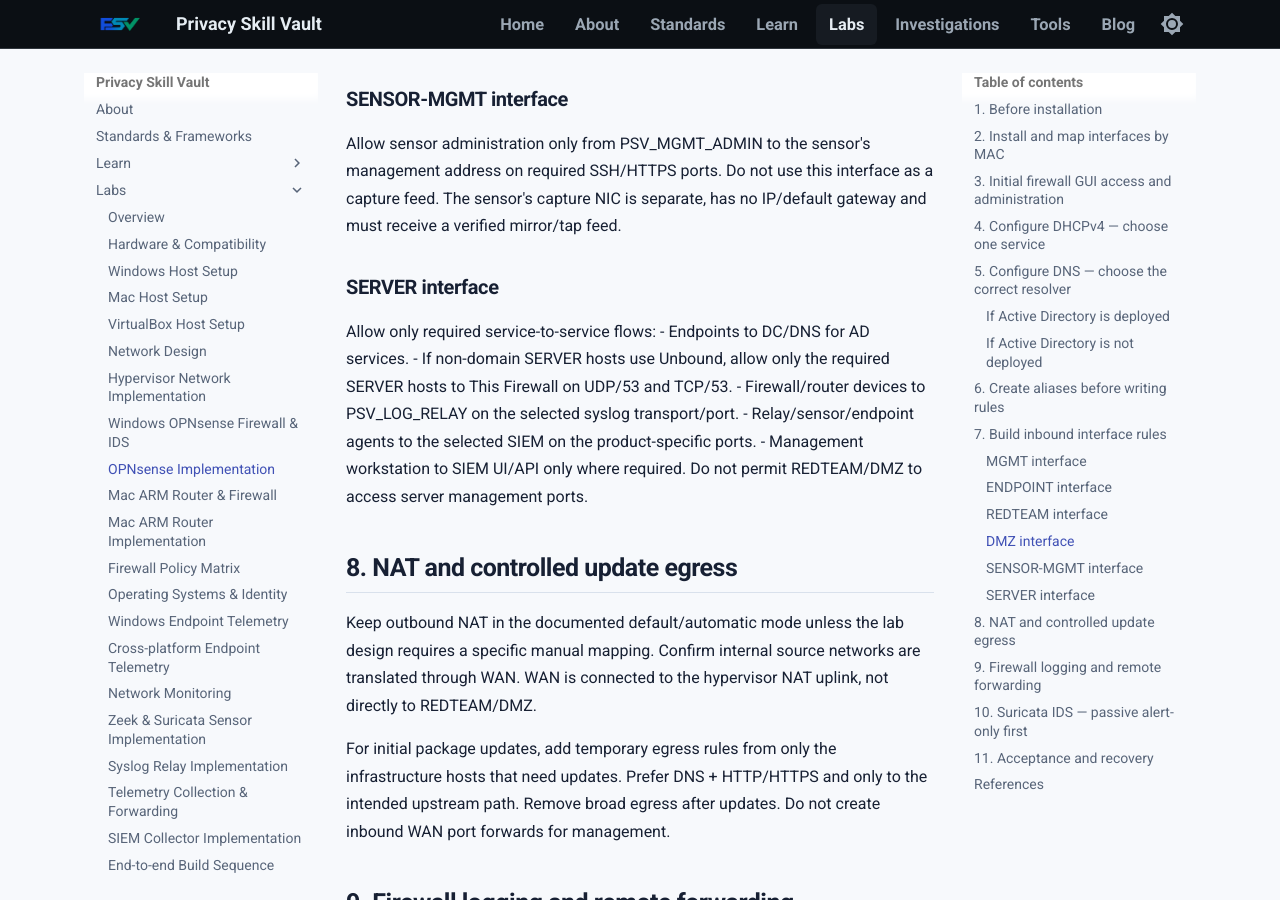
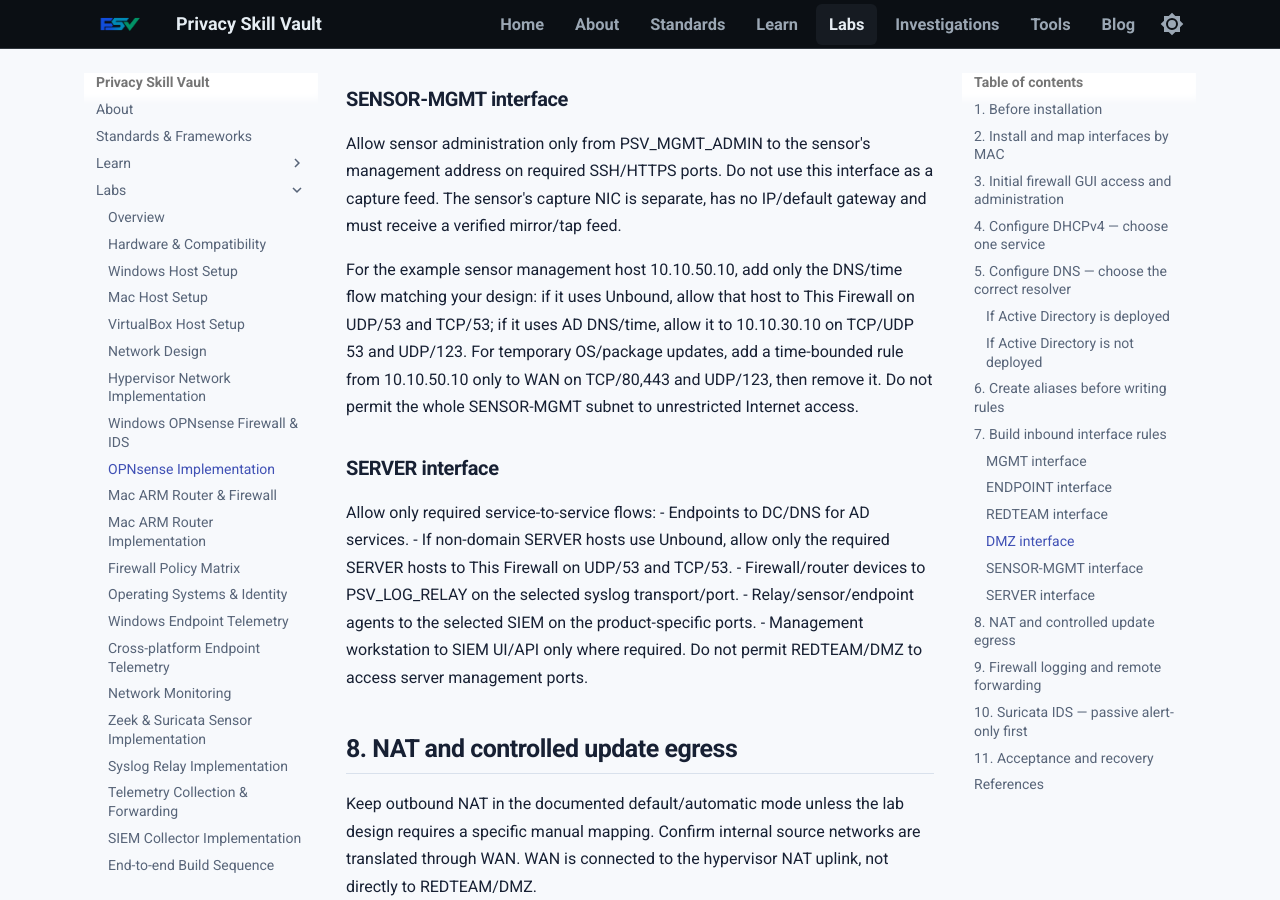
Before and after one commit to PrivacySkillVault/privacyskillvault.github.io, an MkDocs documentation site: the page built from docs/labs/opnsense-implementation.md, in a window 1280 px wide and 900 px high, scrolled down 5756 px. Built offline with MkDocs 1.6.1 and Material for MkDocs 9.7.7, drawn with Linux system fonts in a browser that asks for light colours.

Commit message:
Add restricted sensor management DNS NTP and temporary update rules

```diff
--- a/docs/labs/opnsense-implementation.md
+++ b/docs/labs/opnsense-implementation.md
@@ -145,6 +145,8 @@ Do not permit DMZ-initiated connections to MGMT, SERVER, ENDPOINT, REDTEAM, SENS
 
 Allow sensor administration only from PSV_MGMT_ADMIN to the sensor's management address on required SSH/HTTPS ports. Do not use this interface as a capture feed. The sensor's capture NIC is separate, has no IP/default gateway and must receive a verified mirror/tap feed.
 
+For the example sensor management host 10.10.50.10, add only the DNS/time flow matching your design: if it uses Unbound, allow that host to This Firewall on UDP/53 and TCP/53; if it uses AD DNS/time, allow it to 10.10.30.10 on TCP/UDP 53 and UDP/123. For temporary OS/package updates, add a time-bounded rule from 10.10.50.10 only to WAN on TCP/80,443 and UDP/123, then remove it. Do not permit the whole SENSOR-MGMT subnet to unrestricted Internet access.
+
 ### SERVER interface
 
 Allow only required service-to-service flows:
```
